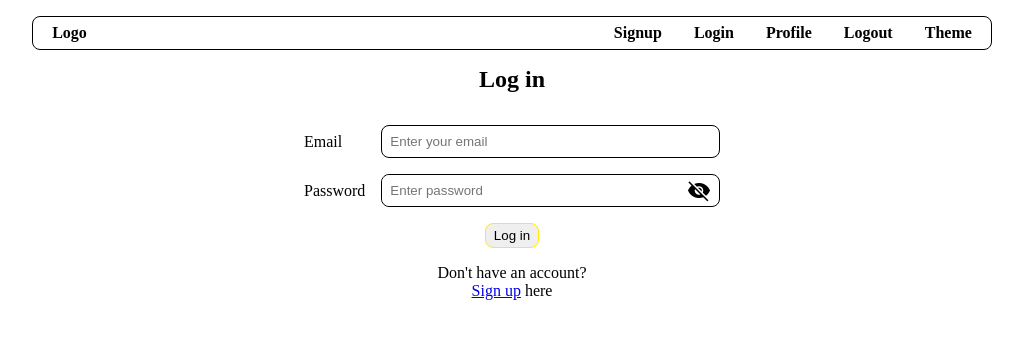
After one commit to biswarupmurmu/Linkta, a Flask app: page /login in a window 1280 px wide. The commit adds this page. Shown: the top 339 px of the page, without its empty margins (128-1151 px from the left). Run offline with Flask 3, Linux system fonts and the light colour scheme.

Commit message:
added login functionality

```diff
--- a/linkta/auth.py
+++ b/linkta/auth.py
@@ -36,3 +36,47 @@ def signup():
             flash("Account created successfully", category="success")
 
     return render_template("forms/signup.html")
+
+# login
+@auth.route("/login", methods = ["GET", "POST"])
+def login():
+    if request.method == "POST":
+
+        email = request.form.get("email")
+        password = request.form.get("password")
+
+        user =  User.query.filter_by(email=email).first()
+
+        if user:
+            if not check_password_hash(user.password, password):
+                flash("Incorrect password",category="error")
+            else:
+                session.clear()
+                session['user_id'] = user.id
+                flash(f"You are logged in as {user.username} successfully", category="success")
+                return redirect(url_for("views.home"))
+        else:
+            flash("No account exixts for this email address", category="error")
+
+    return render_template("forms/login.html")
+
+# stay logged in
+@auth.before_app_request
+def load_logged_in_user():
+    user_id = session.get('user_id')
+
+    if user_id is None:
+        g.user = None
+    else:
+        g.user = User.query.filter_by(id=user_id).first()
+
+# log in required
+def login_required(view):
+    @functools.wraps(view)
+    def wrapped_view(**kwargs):
+        if g.user is None:
+            return redirect(url_for("auth.login"))
+
+        return view(**kwargs)
+
+    return wrapped_view
--- /dev/null
+++ b/linkta/templates/forms/login.html
@@ -0,0 +1,30 @@
+{% extends "base.html" %}
+
+{% block title%}Log in{% endblock %}
+
+{% block content %}
+<h2 class="center_text">Log in</h2>
+<div class="center">
+    <form action="" method="POST">
+        <div>
+            <label for="email">Email</label>
+            <input type="email" name="email" id="email" placeholder="Enter your email" required>
+
+            <label for="password1">Password</label>
+            <span>
+                <input type="password" name="password" id="passwordinform" placeholder="Enter password" required>
+                <input type="checkbox" name="showpassword" id="showpasswordinform">
+                <label for="showpasswordinform" id="passwordinformlabel">
+                    <i class="material-symbols-outlined">
+                        visibility_off
+                    </i>
+                </label>
+            </span>
+        </div>
+        <div>
+            <button type="submit">Log in</button>
+        </div>
+    </form>
+</div>
+<p class="center_text">Don't have an account?<br><a href="{{url_for('auth.signup')}}">Sign up</a> here</p>
+{% endblock %}
--- a/linkta/templates/forms/signup.html
+++ b/linkta/templates/forms/signup.html
@@ -38,5 +38,5 @@
         </div>
     </form>
 </div>
-<p class="center_text">Already have an account?<br><a href="/log-in">Log in</a> here</p>
+<p class="center_text">Already have an account?<br><a href="{{url_for('auth.login')}}">Log in</a> here</p>
 {% endblock %}
--- a/linkta/templates/includes/nav.html
+++ b/linkta/templates/includes/nav.html
@@ -6,7 +6,7 @@
         </ul>
         <ul>
             <li><a href="{{url_for('auth.signup')}}">Signup</a></li>
-            <li><a href="#">Login</a></li>
+            <li><a href="{{url_for('auth.login')}}">Login</a></li>
             <li><a href="#">Profile</a></li>
             <li><a href="#">Logout</a></li>
             <li><a href="#">Theme</a></li>
--- a/linkta/views.py
+++ b/linkta/views.py
@@ -1,9 +1,11 @@
 from flask import (
-    Blueprint, render_template
+    Blueprint, flash, g, redirect, render_template, request, session, url_for
 )
 
 views = Blueprint("views",__name__)
 
 @views.route("/")
 def home():
+    if g.user:
+        return render_template("profile/profile.html", user = g.user)
     return render_template("home/home.html")
```
Also changed, not shown: linkta/templates/profile/profile.html (added, +9 -0 lines).
